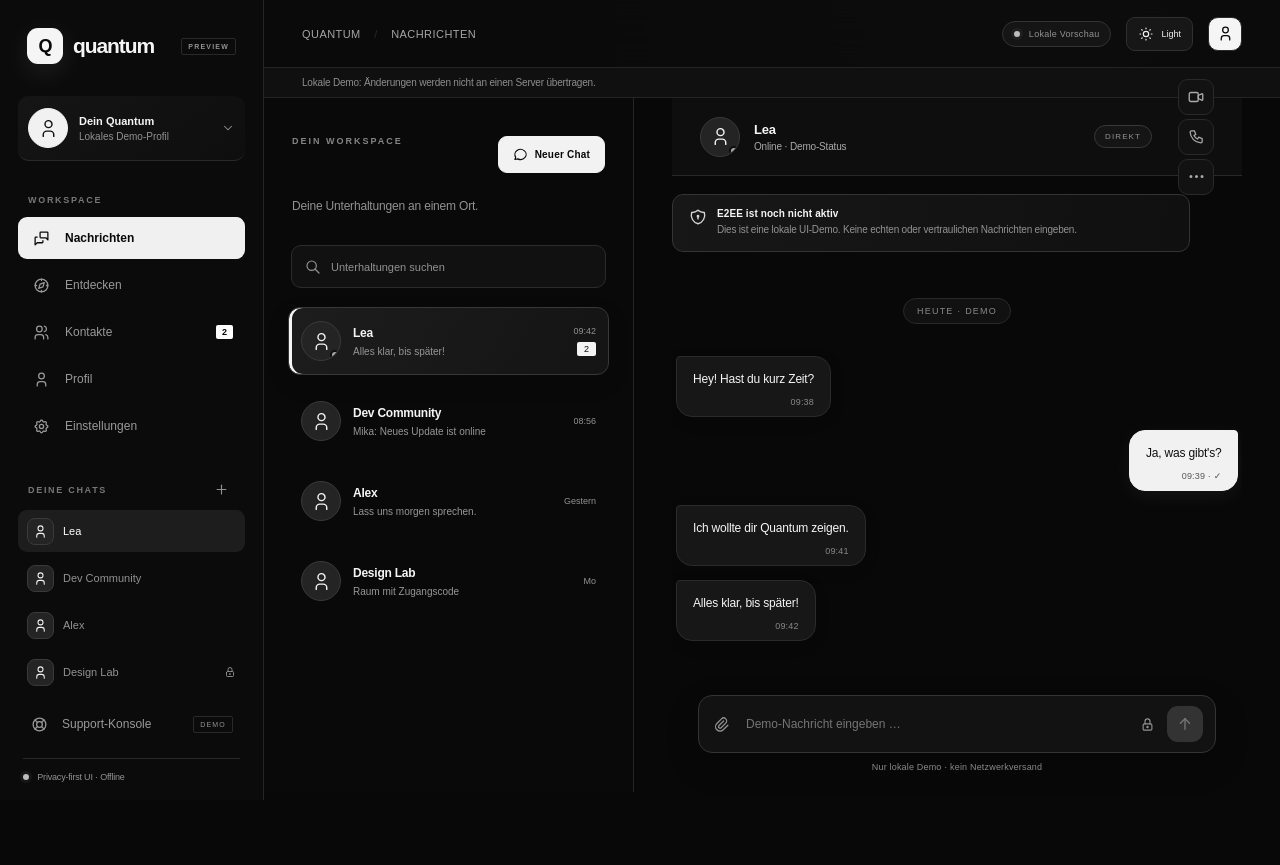
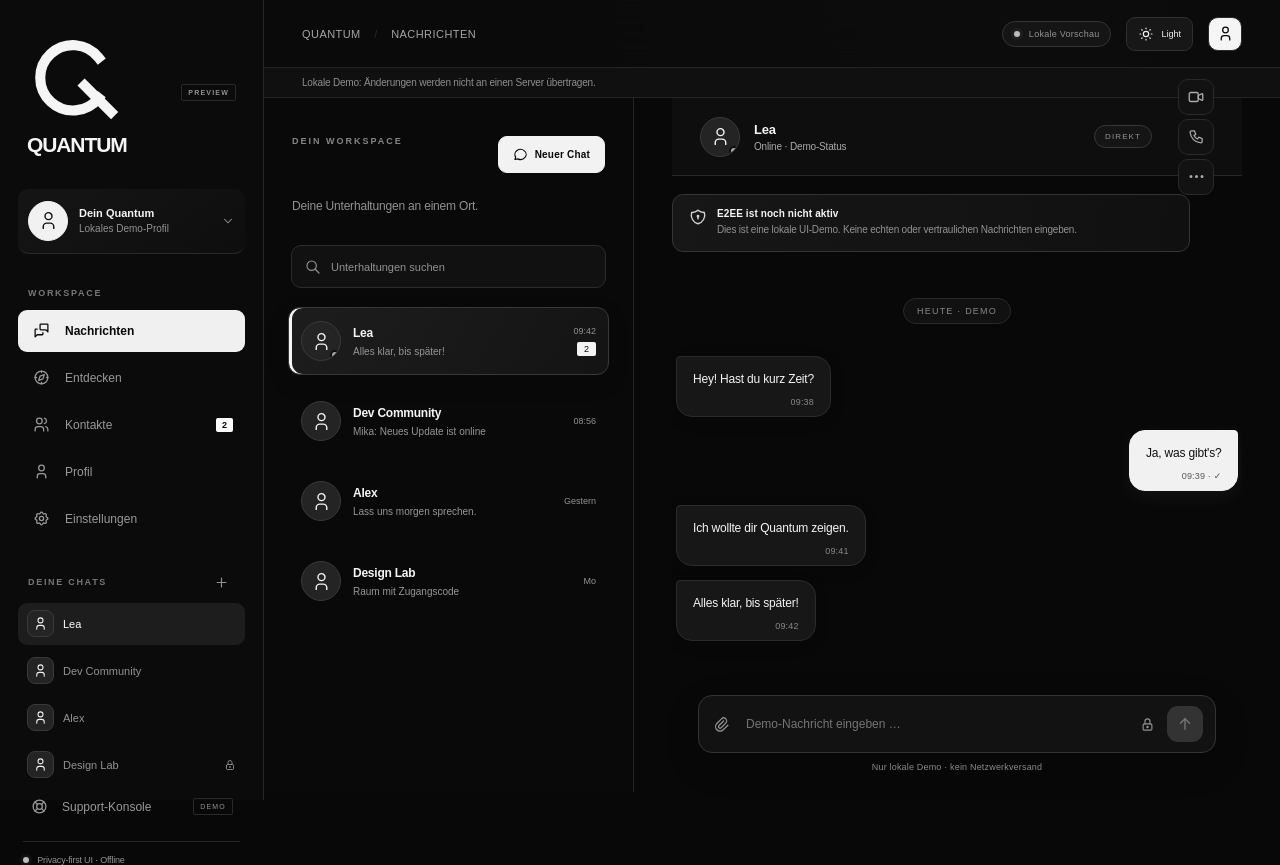
Before and after one commit to GotUrBack-Public/Quantum, a Next.js app in the folder apps/web/: page / in a window 1280 px wide. Before the commit the page ends 800 px from the top, so only its background shows below. Built offline with nearby package versions, Linux system fonts and the light colour scheme.

Commit message:
Integrate Quantum monogram into app navigation

```diff
--- a/apps/web/src/components/app-shell.tsx
+++ b/apps/web/src/components/app-shell.tsx
@@ -4,6 +4,7 @@ import { FormEvent, useEffect, useMemo, useState } from "react";
 import { Icon, type IconName } from "./icon";
 import { AnimatePresence, motion, useReducedMotion } from "motion/react";
 import { UserAvatar } from "./user-avatar";
+import { QuantumLogo } from "./quantum-logo";
 
 type GraphemeSegmenter = {
   segment(input: string): Iterable<{ segment: string }>;
@@ -88,7 +89,7 @@ export function AppShell() {
 
   return <main className="quantum-app" data-theme={theme}>
     <aside className={`left-rail ${mobileMenu?"mobile-open":""}`}>
-      <button className="brand" onClick={()=>setView("chats")}><span className="brand-symbol">Q</span><span>quantum</span><em>PREVIEW</em></button>
+      <button className="brand" onClick={()=>setView("chats")} aria-label="Quantum – zur Nachrichtenübersicht"><QuantumLogo /><em>PREVIEW</em></button>
       <button className="mini-profile" onClick={()=>setView("profile")}><UserAvatar name="Dein Quantum" className="self" /><span><b>Dein Quantum</b><small>Lokales Demo-Profil</small></span><i className="profile-chevron"><Icon name="chevron-down" size={14}/></i></button>
       <div className="nav-caption">WORKSPACE</div>
       <nav className="primary-nav">{navItems.map(item=><button key={item.id} className={view===item.id?"nav-active":""} onClick={()=>{setView(item.id);setMobileMenu(false)}}><span className="nav-icon"><Icon name={item.icon} size={17}/></span>{item.label}{item.id==="friends"&&requests.length>0&&<b className="nav-count">{requests.length}</b>}</button>)}</nav>
```
